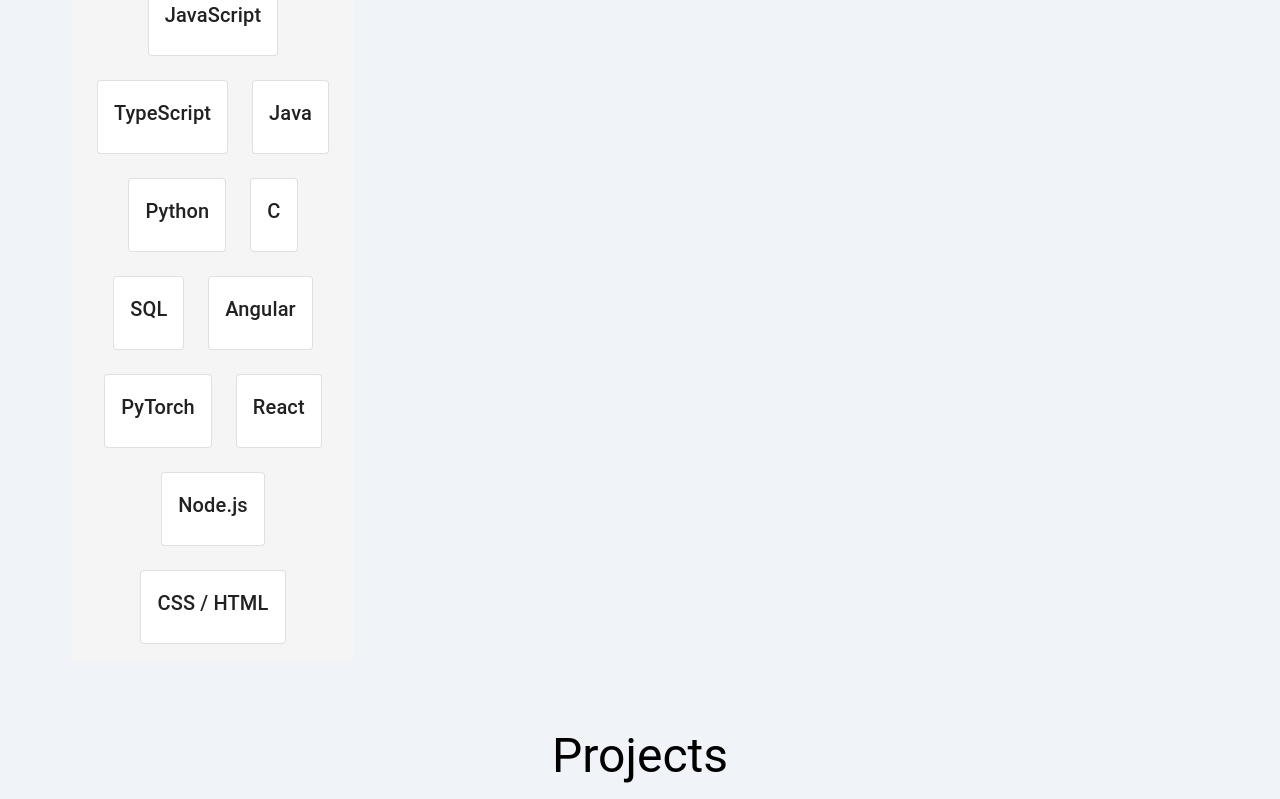
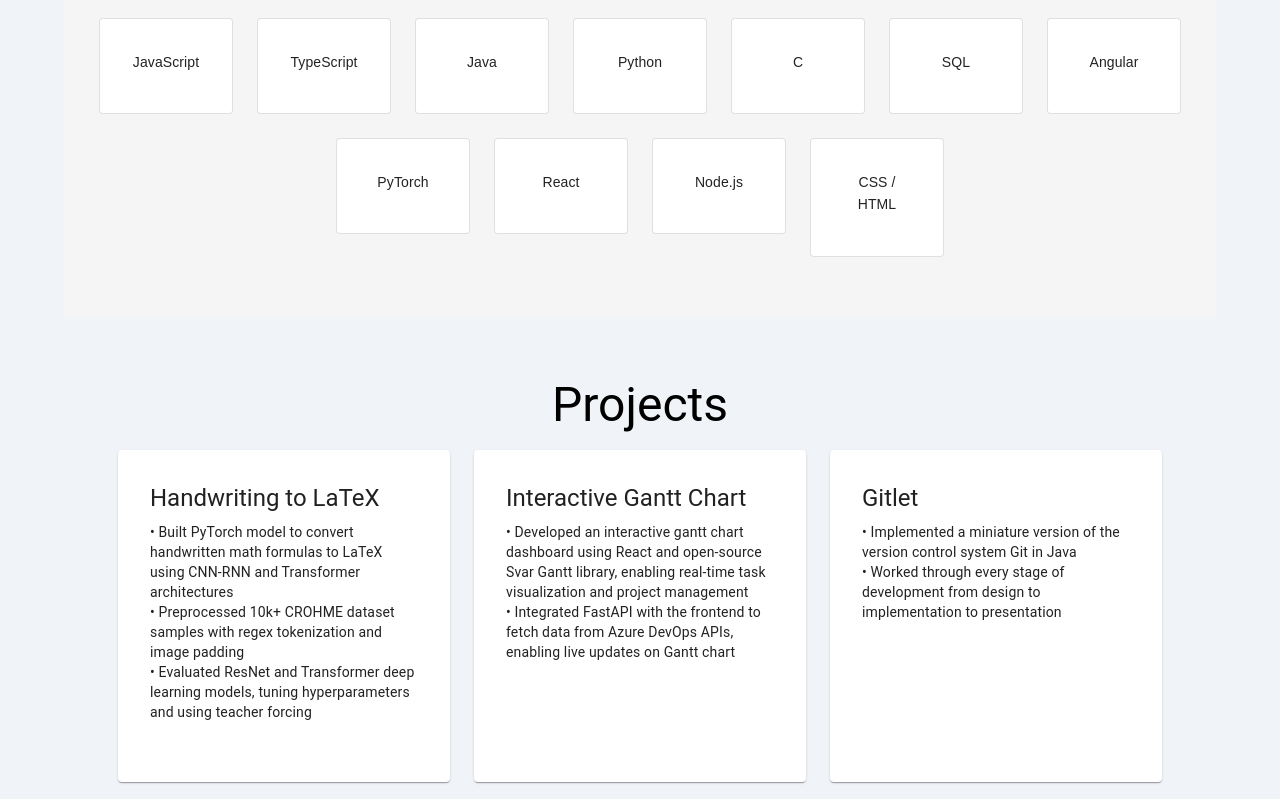
Before and after one commit to aarushi0806/allAboutAarushi, a React (Create React App) app: page / in a window 1280 px wide. Shown: the part 460-1259 px from the top of the page. Built offline with nearby package versions, Linux system fonts and the light colour scheme.

Commit message:
adjusted card size

```diff
--- a/src/App.js
+++ b/src/App.js
@@ -2,11 +2,37 @@
 import './App.css';
 import { AppBar, Toolbar, Typography, Button, Container, Grid, Card, CardContent, CardActions, Divider, Box } from '@mui/material';
 
-// Example project data
+// project data
 const projects = [
-  { title: "Project One", description: "This is a brief description of project one." },
-  { title: "Project Two", description: "This is a brief description of project two." },
-  { title: "Project Three", description: "This is a brief description of project three." },
+  {
+    title: "Handwriting to LaTeX",
+    description: `
+      • Built PyTorch model to convert handwritten math formulas to LaTeX using CNN-RNN and Transformer architectures\n
+      • Preprocessed 10k+ CROHME dataset samples with regex tokenization and image padding\n
+      • Evaluated ResNet and Transformer deep learning models, tuning hyperparameters and using teacher forcing
+    `
+  },
+  {
+    title: "Interactive Gantt Chart",
+    description: `
+      • Developed an interactive gantt chart dashboard using React and open-source Svar Gantt library, enabling real-time task visualization and project management\n
+      • Integrated FastAPI with the frontend to fetch data from Azure DevOps APIs, enabling live updates on Gantt chart
+    `
+  },
+  {
+    title: "Gitlet",
+    description: `
+      • Implemented a miniature version of the version control system Git in Java\n
+      • Worked through every stage of development from design to implementation to presentation
+    `
+  },
+  {
+    title: "File Systems",
+    description: `
+      • Optimized file system performance in C via memory management, dynamic file growth and buffer cache implementation\n
+      • Tested functionality through test cases and debugged using Gnu Debugger (GDB)
+    `
+  }
 ];
 
 function App() {
@@ -38,83 +64,83 @@
         </Box>
 
         {/* Skills Section */}
-        <Box id="skills" sx={{ maxWidth: 250, padding: 2, margin: 1, backgroundColor: '#f5f5f5' }}>
+<Box id="skills" sx={{ padding: '60px 0', backgroundColor: '#f5f5f5' }}>
   <Typography variant="h3" gutterBottom align="center">Skills</Typography>
   <Grid container spacing={3} justifyContent="center">
     <Grid item xs={6} sm={4} md={3}>
-              <Card variant="outlined">
-                <CardContent>
-                  <Typography variant="h6">JavaScript</Typography>
+      <Card variant="outlined" sx={{ width: '100px', padding: 2 }}>
+        <CardContent sx={{ textAlign: 'center' }}>
+          <Typography variant="h6" sx={{ fontSize: '14px', fontFamily: 'Arial, sans-serif' }}>JavaScript</Typography>
         </CardContent>
       </Card>
     </Grid>
     <Grid item xs={6} sm={4} md={3}>
-              <Card variant="outlined">
-                <CardContent>
-                  <Typography variant="h6">TypeScript</Typography>
+      <Card variant="outlined" sx={{ width: '100px', padding: 2 }}>
+        <CardContent sx={{ textAlign: 'center' }}>
+          <Typography variant="h6" sx={{ fontSize: '14px', fontFamily: 'Arial, sans-serif' }}>TypeScript</Typography>
         </CardContent>
       </Card>
     </Grid>
     <Grid item xs={6} sm={4} md={3}>
-              <Card variant="outlined">
-                <CardContent>
-                  <Typography variant="h6">Java</Typography>
+      <Card variant="outlined" sx={{ width: '100px', padding: 2 }}>
+        <CardContent sx={{ textAlign: 'center' }}>
+          <Typography variant="h6" sx={{ fontSize: '14px', fontFamily: 'Arial, sans-serif' }}>Java</Typography>
         </CardContent>
       </Card>
     </Grid>
     <Grid item xs={6} sm={4} md={3}>
-              <Card variant="outlined">
-                <CardContent>
-                  <Typography variant="h6">Python</Typography>
+      <Card variant="outlined" sx={{ width: '100px', padding: 2 }}>
+        <CardContent sx={{ textAlign: 'center' }}>
+          <Typography variant="h6" sx={{ fontSize: '14px', fontFamily: 'Arial, sans-serif' }}>Python</Typography>
         </CardContent>
       </Card>
     </Grid>
     <Grid item xs={6} sm={4} md={3}>
-              <Card variant="outlined">
-                <CardContent>
-                  <Typography variant="h6">C</Typography>
+      <Card variant="outlined" sx={{ width: '100px', padding: 2 }}>
+        <CardContent sx={{ textAlign: 'center' }}>
+          <Typography variant="h6" sx={{ fontSize: '14px', fontFamily: 'Arial, sans-serif' }}>C</Typography>
         </CardContent>
       </Card>
     </Grid>
     <Grid item xs={6} sm={4} md={3}>
-              <Card variant="outlined">
-                <CardContent>
-                  <Typography variant="h6">SQL</Typography>
+      <Card variant="outlined" sx={{ width: '100px', padding: 2 }}>
+        <CardContent sx={{ textAlign: 'center' }}>
+          <Typography variant="h6" sx={{ fontSize: '14px', fontFamily: 'Arial, sans-serif' }}>SQL</Typography>
         </CardContent>
       </Card>
     </Grid>
     <Grid item xs={6} sm={4} md={3}>
-              <Card variant="outlined">
-                <CardContent>
-                  <Typography variant="h6">Angular</Typography>
+      <Card variant="outlined" sx={{ width: '100px', padding: 2 }}>
+        <CardContent sx={{ textAlign: 'center' }}>
+          <Typography variant="h6" sx={{ fontSize: '14px', fontFamily: 'Arial, sans-serif' }}>Angular</Typography>
         </CardContent>
       </Card>
     </Grid>
     <Grid item xs={6} sm={4} md={3}>
-              <Card variant="outlined">
-                <CardContent>
-                  <Typography variant="h6">PyTorch</Typography>
+      <Card variant="outlined" sx={{ width: '100px', padding: 2 }}>
+        <CardContent sx={{ textAlign: 'center' }}>
+          <Typography variant="h6" sx={{ fontSize: '14px', fontFamily: 'Arial, sans-serif' }}>PyTorch</Typography>
         </CardContent>
       </Card>
     </Grid>
     <Grid item xs={6} sm={4} md={3}>
-              <Card variant="outlined">
-                <CardContent>
-                  <Typography variant="h6">React</Typography>
+      <Card variant="outlined" sx={{ width: '100px', padding: 2 }}>
+        <CardContent sx={{ textAlign: 'center' }}>
+          <Typography variant="h6" sx={{ fontSize: '14px', fontFamily: 'Arial, sans-serif' }}>React</Typography>
         </CardContent>
       </Card>
     </Grid>
     <Grid item xs={6} sm={4} md={3}>
-              <Card variant="outlined">
-                <CardContent>
-                  <Typography variant="h6">Node.js</Typography>
+      <Card variant="outlined" sx={{ width: '100px', padding: 2 }}>
+        <CardContent sx={{ textAlign: 'center' }}>
+          <Typography variant="h6" sx={{ fontSize: '14px', fontFamily: 'Arial, sans-serif' }}>Node.js</Typography>
         </CardContent>
       </Card>
     </Grid>
     <Grid item xs={6} sm={4} md={3}>
-              <Card variant="outlined">
-                <CardContent>
-                  <Typography variant="h6">CSS / HTML</Typography>
+      <Card variant="outlined" sx={{ width: '100px', padding: 2 }}>
+        <CardContent sx={{ textAlign: 'center' }}>
+          <Typography variant="h6" sx={{ fontSize: '14px', fontFamily: 'Arial, sans-serif' }}>CSS / HTML</Typography>
         </CardContent>
       </Card>
     </Grid>
@@ -127,19 +153,22 @@
   <Grid container spacing={3} justifyContent="center">
     {projects.map((project, index) => (
       <Grid item xs={12} sm={6} md={4} key={index}>
-                <Card>
+        <Card sx={{ height: '300px', width: '300px', padding: 2 }}>
           <CardContent>
-                    <Typography variant="h5">{project.title}</Typography>
-                    <Typography variant="body2">{project.description}</Typography>
+            <Typography variant="h5" gutterBottom>{project.title}</Typography>
+            {/* Split the description by newline and render each line */}
+            {project.description.split('\n').map((line, i) => (
+              <Typography variant="body2" key={i} sx={{ whiteSpace: 'pre-line' }}>
+                {line}
+              </Typography>
+            ))}
           </CardContent>
-                  <CardActions>
-                    <Button size="small" href={`#project${index + 1}`}>View More</Button>
-                  </CardActions>
         </Card>
       </Grid>
     ))}
   </Grid>
 </Box>
+
 
         {/* Contact Section */}
         <Box id="contact" sx={{ padding: '60px 0', backgroundColor: '#f5f5f5' }}>
@@ -159,7 +188,7 @@
 
       {/* Footer */}
       <Box sx={{ backgroundColor: '#333', color: '#fff', padding: '20px 0', textAlign: 'center' }}>
-        <Typography variant="body2">&copy; 2025 My Portfolio</Typography>
+        <Typography variant="body2">&copy; 2025 All About Aarushi</Typography>
       </Box>
     </div>
   );
```
Lines whose indentation alone changed are shown as unchanged.
